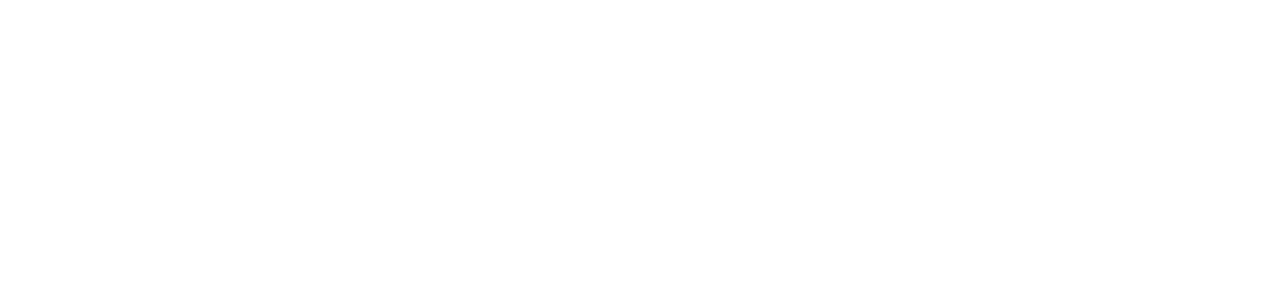
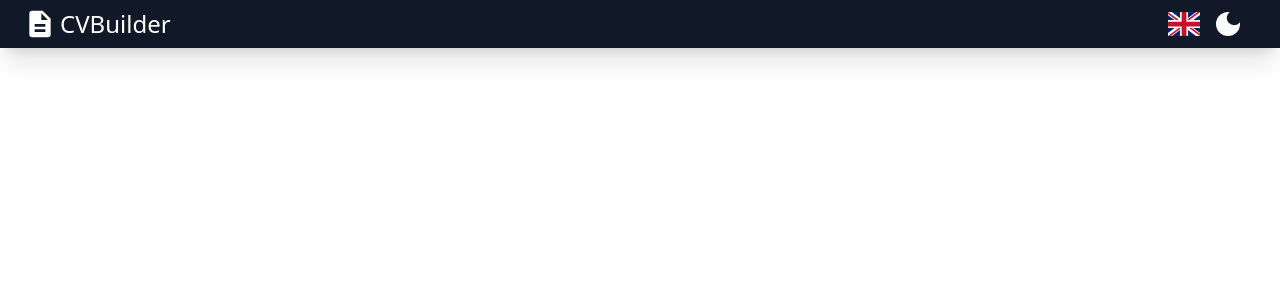
Before and after one commit to PulidoLuciano/CVBuilder, a React (Vite) app in the folder CVBuilder/: page / in a window 1280 px wide. Shown: the top 300 px of the page. Built offline with nearby package versions, Linux system fonts and the light colour scheme.

Commit message:
Add header to components and display in app

```diff
--- a/CVBuilder/src/App.jsx
+++ b/CVBuilder/src/App.jsx
@@ -1,6 +1,10 @@
+import Header from "./components/header"
+
 function App() {
   return(
-    <></>
+    <>
+      <Header></Header>
+    </>
   )
 }
 
--- /dev/null
+++ b/CVBuilder/src/components/header.jsx
@@ -0,0 +1,80 @@
+import sheetImage from "../assets/sheet.svg"
+import darkMode from "../assets/darkmode.svg"
+import lightMode from "../assets/lightmode.svg"
+import britain from "../assets/britain.svg"
+import spain from "../assets/spain.svg"
+import { useEffect, useState } from "react"
+
+export default function Header(){
+    return(
+        <header className="w-full bg-gray-200 dark:bg-gray-900 dark:text-white h-12 px-6 select-none flex justify-between items-center shadow-xl">
+            <span className="flex gap-1 text-2xl">
+                <img src={sheetImage} alt="Web icon" className="size-8 dark:invert"/>
+                <h1 className="cursor-default">CVBuilder</h1>
+            </span>
+            <span className="flex items-center gap-3">
+                <LanguageButton></LanguageButton>
+                <ModeButton></ModeButton>
+            </span>
+        </header>
+    )
+}
+
+function ModeButton(){
+
+    const [mode, setMode] = useState(localStorage.getItem("mode") ?? (matchMedia('(prefers-color-scheme: dark)').matches) ? "dark" : "light");
+
+    useEffect(() => {
+        let storedTheme = localStorage.getItem("mode");
+        if(storedTheme){
+            setMode(storedTheme);
+        }else{
+            let defaultTheme = (window.matchMedia('(prefers-color-scheme: dark)'.matches) ? "dark" : "light");
+            setMode(defaultTheme);
+            localStorage.setItem("mode", defaultTheme);
+        }
+    }, []);
+
+    useEffect(() => {
+        let root = document.querySelector("body");
+        if(mode == "light")
+            root.classList.remove("dark");
+        else
+            root.classList.add("dark");
+    }, [mode])
+
+    function changeMode(){
+        let newTheme = (mode == "light") ? "dark" : "light"
+        setMode(newTheme);
+        localStorage.setItem("mode", newTheme);
+    }
+
+    return(
+        <button className="pr-3" onClick={changeMode}><img src={(mode == "light") ? lightMode : darkMode} alt={(mode == "light") ? "Light mode icon" : "Dark mode icon"} className="size-8 dark:invert" /></button>
+    )
+}
+
+function LanguageButton(){
+    const [language, setLanguage] = useState(localStorage.getItem("lang"));
+
+    useEffect(() => {
+        let storedLanguage = localStorage.getItem("lang");
+        if(storedLanguage){
+            setLanguage(storedLanguage);
+        }else{
+            let navigatorLanguage = (navigator.language == "es") ? "es" : "en"
+            setLanguage(navigatorLanguage);
+            localStorage.setItem("lang", navigatorLanguage);
+        }
+    }, [])
+
+    function changeLanguage(){
+        let newLanguage = (language == "en") ? "es" : "en";
+        setLanguage(newLanguage);
+        localStorage.setItem("lang", newLanguage);
+    }
+
+    return(
+        <button className="rounded-sm" onClick={changeLanguage}><img src={(language == "en") ? britain : spain} alt={((language == "en") ? "United Kingdom" : "Spain") + " flag"} className="size-8" /></button>
+    )
+}
```
